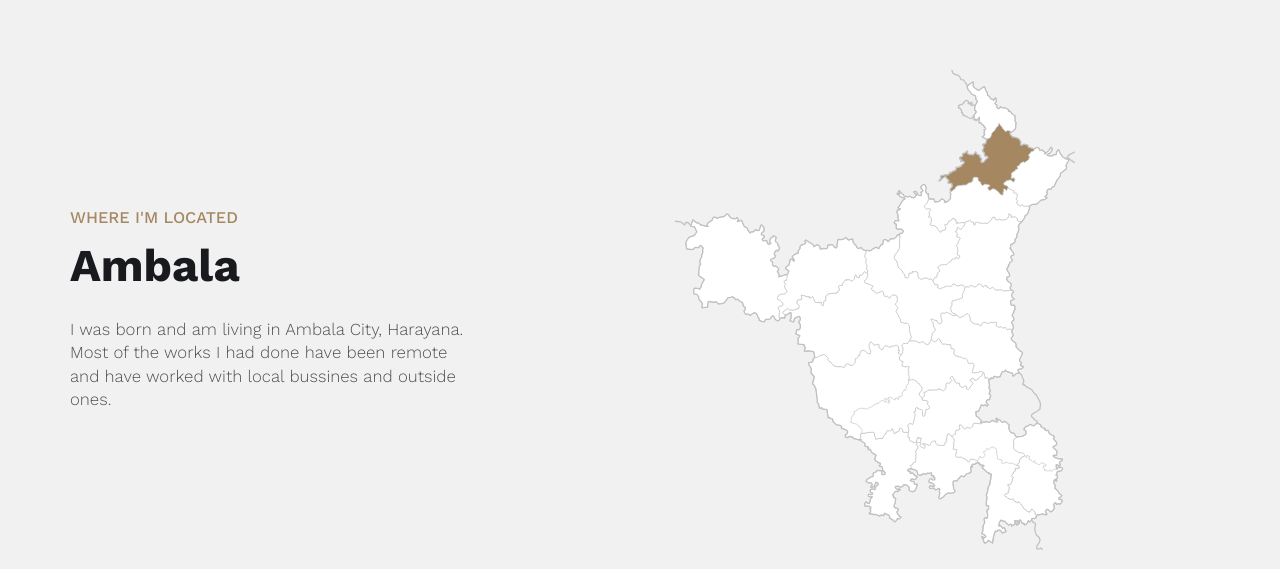
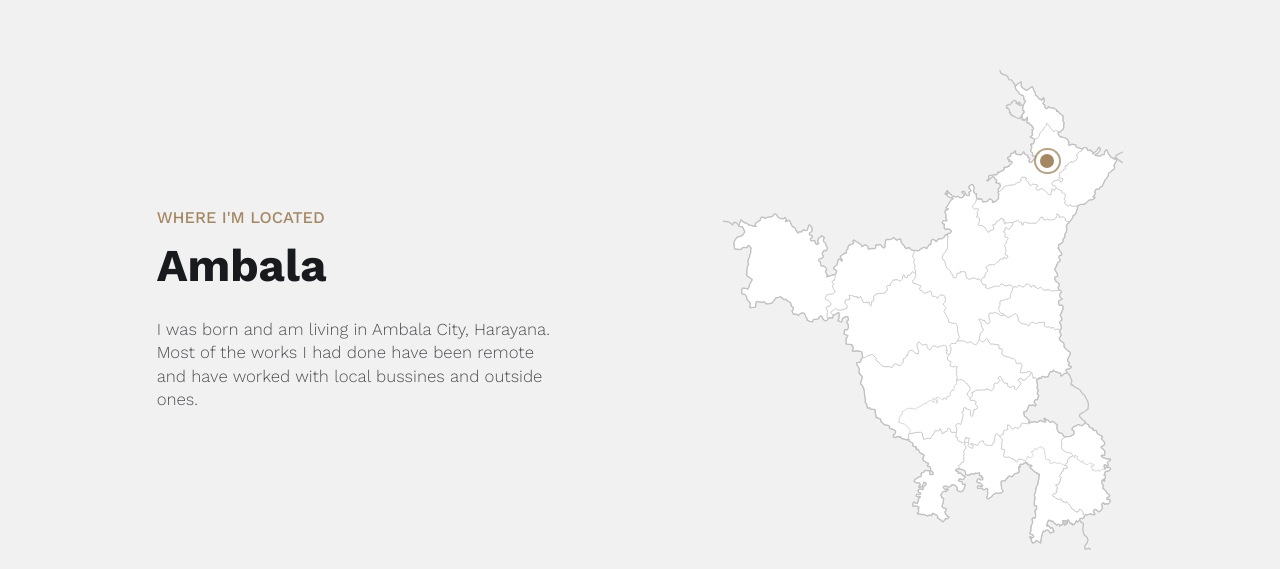
Before and after one commit to patheticGeek/patheticgeek.dev, a Next.js app: page /about in a window 1280 px wide. Shown: the part 711-1280 px from the top of the page. Built offline with nearby package versions, Linux system fonts and the light colour scheme.

Commit message:
location dot added

```diff
--- a/assets/index.css
+++ b/assets/index.css
@@ -251,18 +251,81 @@ section#location p {
 }
 .location-text {
   width: 40%;
-  margin-right: 24px;
+  padding-right: 24px;
 }
 .location-map {
-  width: 60%;
   display: flex;
   justify-content: center;
   align-items: center;
+  max-width: 400px;
+  position: relative;
+}
+.location-map .dot {
+  display: block;
+  position: absolute;
+  top: calc(19% - 7px);
+  left: calc(81% - 7px);
+  height: 14px;
+  width: 14px;
+  background-color: var(--accent);
+  border-radius: 10px;
+}
+.location-map .dot::after {
+  content: "";
+  display: block;
+  position: absolute;
+  top: calc(50% - 7px);
+  left: calc(50% - 7px);
+  margin-top: -2px;
+  margin-left: -2px;
+  height: 14px;
+  width: 14px;
+  border: 2px solid var(--accent);
+  border-radius: 50px;
+  animation: dot-animation 1.5s infinite;
 }
 .location-map > img {
   width: 100%;
-  max-width: 400px;
   height: auto;
+}
+
+@keyframes dot-animation {
+  0% {
+    top: calc(50% - 6px);
+    left: calc(50% - 6px);
+    height: 12px;
+    width: 12px;
+    opacity: 1;
+  }
+  50% {
+    opacity: 0.75;
+  }
+  100% {
+    top: calc(50% - 15px);
+    left: calc(50% - 15px);
+    height: 30px;
+    width: 30px;
+    opacity: 0;
+  }
+}
+@-webkit-keyframes dot-animation {
+  0% {
+    top: calc(50% - 6px);
+    left: calc(50% - 6px);
+    height: 12px;
+    width: 12px;
+    opacity: 1;
+  }
+  50% {
+    opacity: 0.75;
+  }
+  100% {
+    top: calc(50% - 15px);
+    left: calc(50% - 15px);
+    height: 30px;
+    width: 30px;
+    opacity: 0;
+  }
 }
 
 .about-text {
--- a/pages/about.js
+++ b/pages/about.js
@@ -47,6 +47,7 @@ function About() {
             </p>
           </div>
           <div className="location-map">
+            <div className="dot" />
             <img src="./ambala.svg" alt="Ambala, Harayana, India" />
           </div>
         </div>
```
Also changed, not shown: public/ambala.svg.
